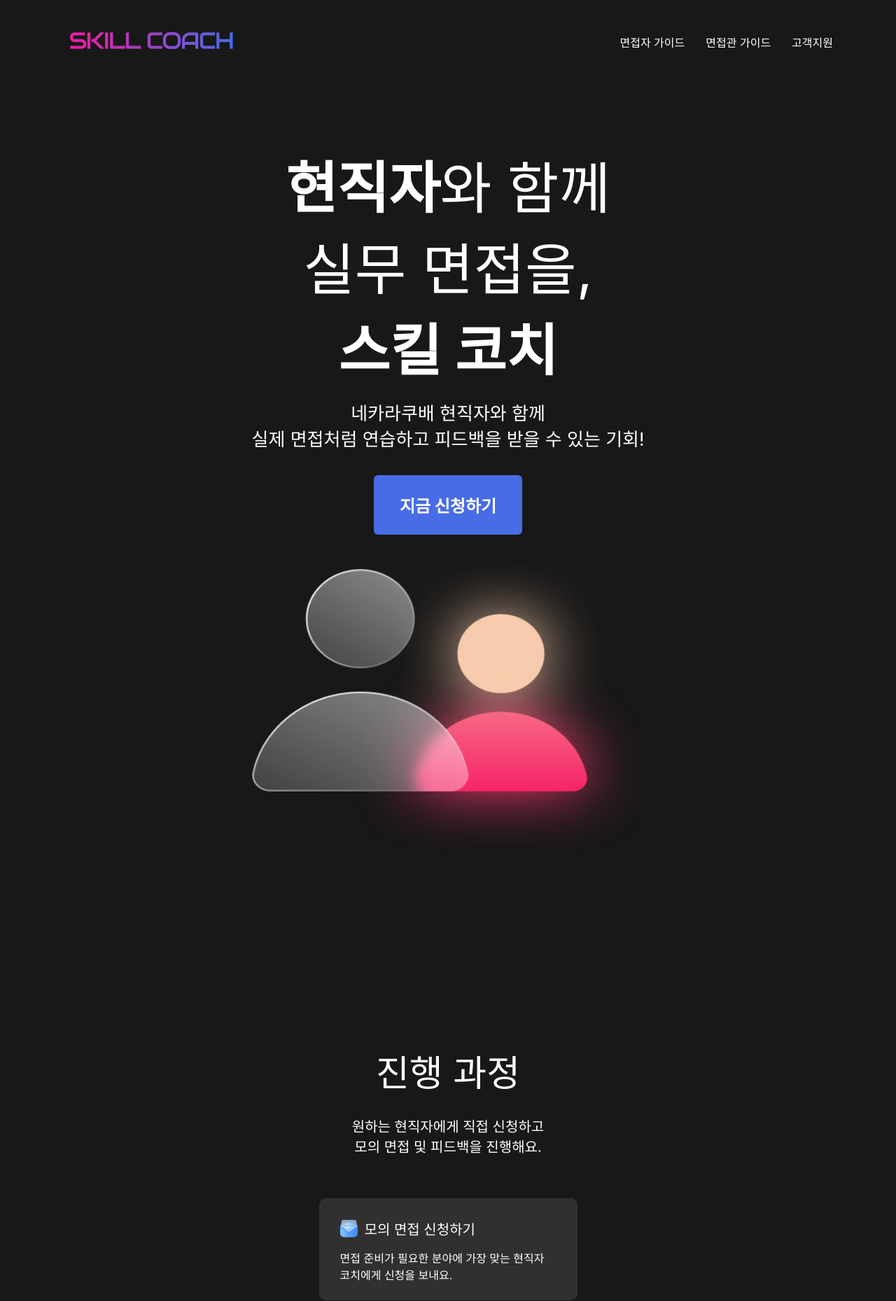
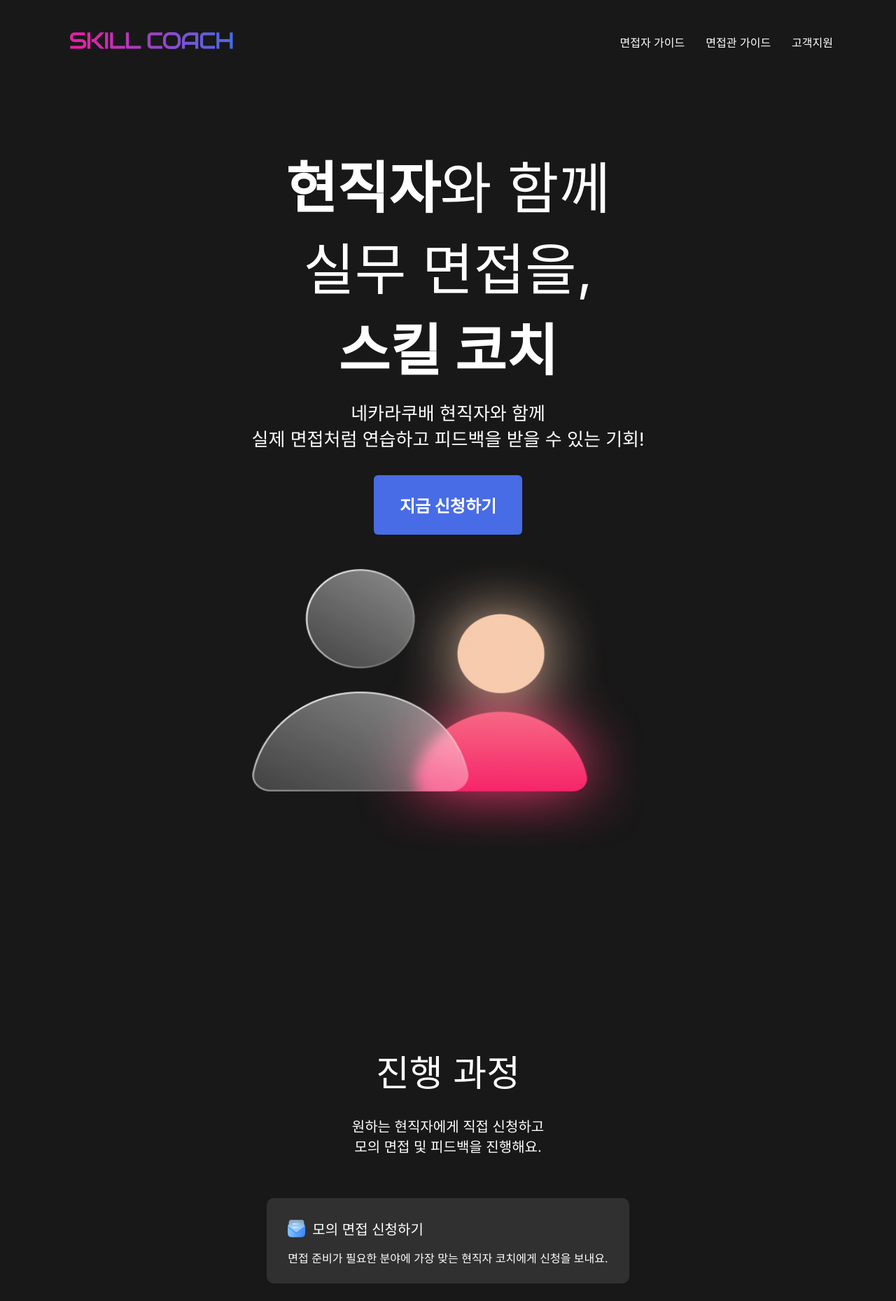
Before and after one commit to ro0opf/skill-coach, a React (Create React App) app: page / in a window 1280 px wide. Shown: the top 1859 px of the page at 70% size. Built offline with nearby package versions, Linux system fonts and the light colour scheme.

Commit message:
여백 이슈 대응

```diff
--- a/src/pages/home/Process.module.scss
+++ b/src/pages/home/Process.module.scss
@@ -55,7 +55,7 @@
     padding-right: 30px;
     padding-top: 18.5px;
     padding-bottom: 25px;
-    width: 309px;
+    width: auto;
 
 
     .title_section {
--- a/src/pages/home/ReviewSection.module.scss
+++ b/src/pages/home/ReviewSection.module.scss
@@ -75,7 +75,8 @@
     .review_container{
         display: grid;
         grid-template-columns: auto;
-        width: 352px;
+        width: auto;
+        max-width: 352px;
         gap: 20px;
     }
 }
```
